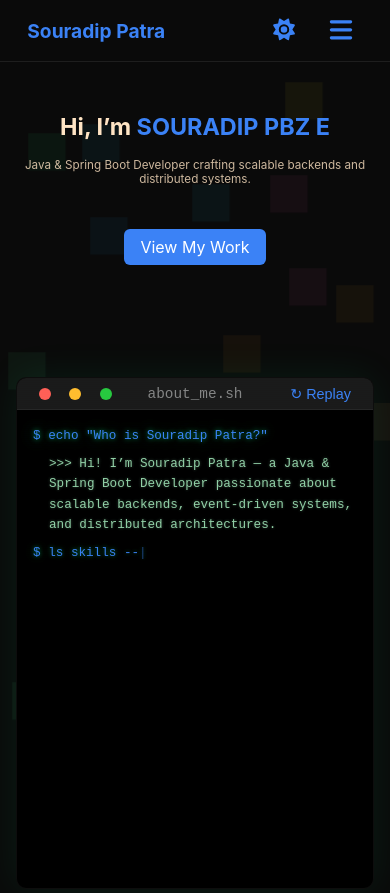
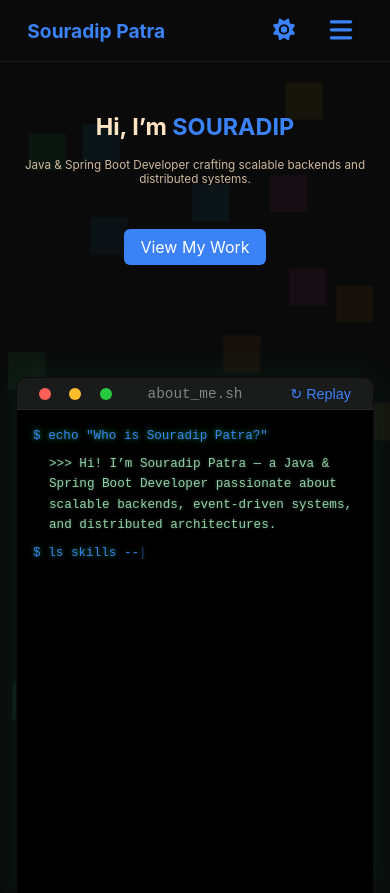
Before and after one commit to SouradipPatra7904/portfolio_v2, a React (Vite) app: page / in a window 390 px wide. Shown: the top 893 px of the page. Built offline with nearby package versions, Linux system fonts and the light colour scheme.

Commit message:
Level 14

```diff
--- a/src/components/HeroSection.jsx
+++ b/src/components/HeroSection.jsx
@@ -49,8 +49,8 @@ export default function HeroSection() {
       <div className="container hero-content">
         <h1 className="hero-title">
           Hi, I’m{" "}
-          <span ref={nameRef} data-value="SOURADIP PATRA">
-            SOURADIP PATRA
+          <span ref={nameRef} data-value="SOURADIP">
+            SOURADIP
           </span>
         </h1>
         <p className="hero-subtitle">
--- a/src/styles/AboutTerminal.css
+++ b/src/styles/AboutTerminal.css
@@ -139,9 +139,9 @@
 
 /* Responsive */
 @media (max-width: 768px) {
-  .terminal-window { font-size: 0.9rem; height: 630px; }
+  .terminal-window { font-size: 0.9rem; height: 633px; }
   .terminal-body { padding: 1rem; }
 }
 @media (max-width: 480px) {
-  .terminal-window { font-size: 0.79rem; height: 510px; }
+  .terminal-window { font-size: 0.79rem; height: 522px; }
 }
```
